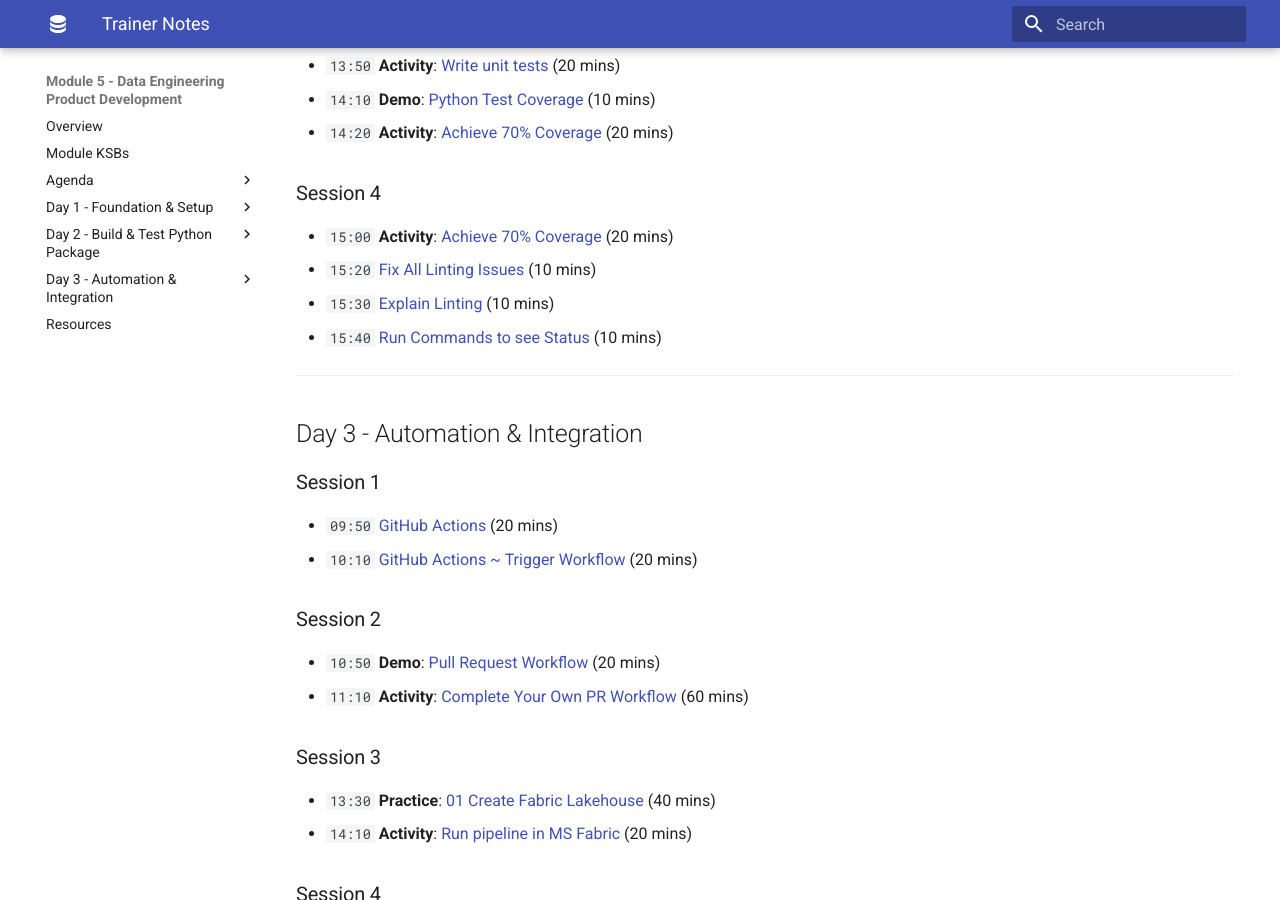
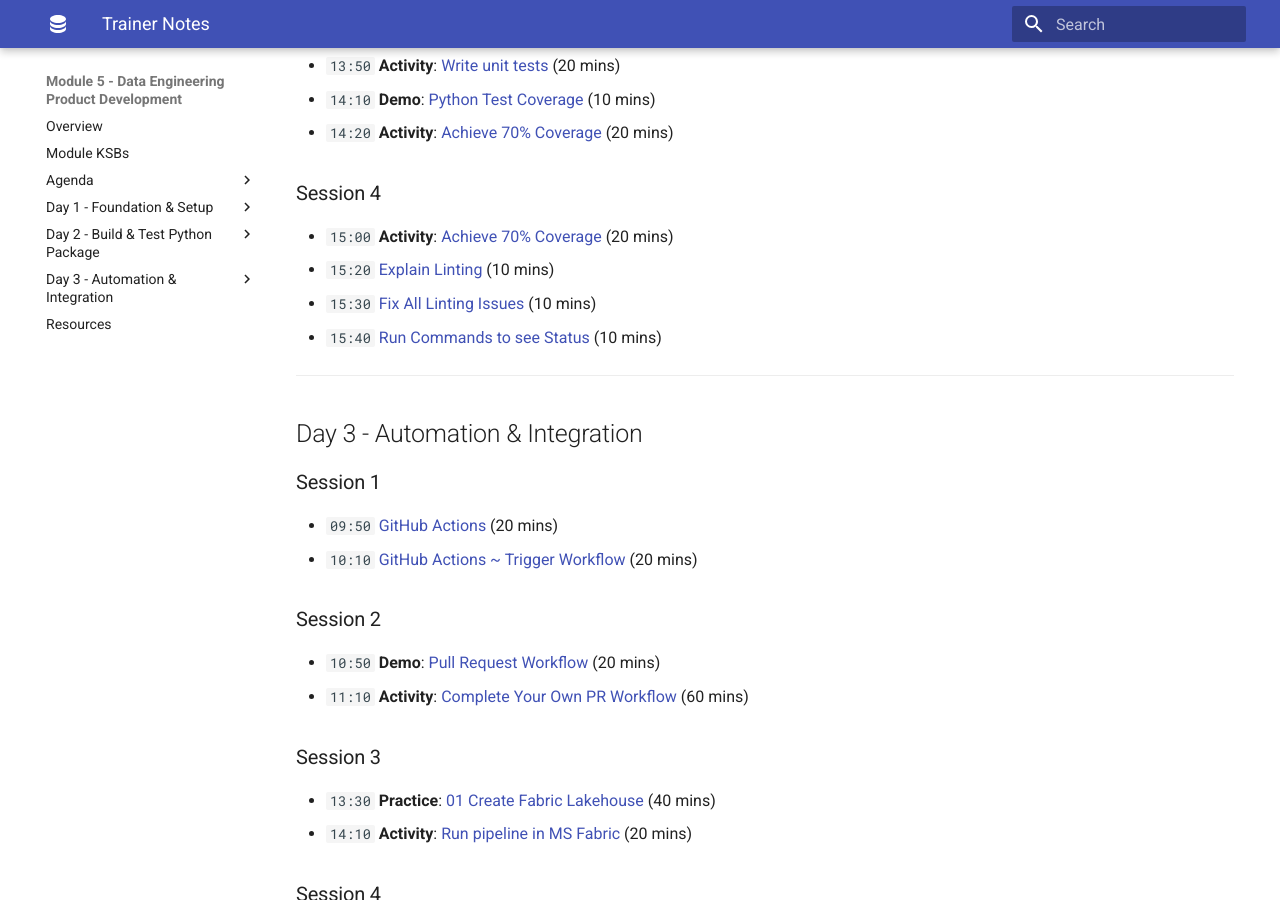
Before and after one commit to qaalabs/DE5M5, an MkDocs documentation site: the page built from docs/trainer.md, in a window 1280 px wide and 900 px high, scrolled down 1602 px. Built offline with MkDocs 1.6.1 and Material for MkDocs 9.7.7, drawn with Linux system fonts in a browser that asks for light colours.

Commit message:
Auto commit by uthisha

```diff
--- a/docs/trainer.md
+++ b/docs/trainer.md
@@ -59,8 +59,8 @@
 ### Session 4
 
 - `15:00` **Activity**: [Achieve 70% Coverage](day2/coverage-goal.md) (20 mins)
-- `15:20` [Fix All Linting Issues](day2/linting-fixes.md) (10 mins)
-- `15:30` [Explain Linting](day2/linting.md) (10 mins)
+- `15:20` [Explain Linting](day2/linting.md) (10 mins)
+- `15:30` [Fix All Linting Issues](day2/linting-fixes.md) (10 mins)
 - `15:40` [Run Commands to see Status](labs/23-yardstick.md) (10 mins)
 
 ---
--- a/mkdocs.yml
+++ b/mkdocs.yml
@@ -40,8 +40,8 @@ nav:
     - "Write unit tests": day2/cleaning-tests.md
     - "Python Test Coverage": day2/coverage.md
     - "Achieve 70% Coverage": day2/coverage-goal.md
+    - "Explain Linting": day2/linting.md
     - "Fix All Linting Issues": day2/linting-fixes.md
-    - "Explain Linting": day2/linting.md
     - "Run Commands to see Status": labs/23-yardstick.md
 
   - "Day 3 - Automation & Integration":
--- a/zensical.toml
+++ b/zensical.toml
@@ -36,8 +36,8 @@ nav = [
     {"Write unit tests" = "day2/cleaning-tests.md"},
     {"Python Test Coverage" = "day2/coverage.md"},
     {"Achieve 70% Coverage" = "day2/coverage-goal.md"},
+    {"Explain Linting" = "day2/linting.md"},
     {"Fix All Linting Issues" = "day2/linting-fixes.md"},
-    {"Explain Linting" = "day2/linting.md"},
     {"Run Commands to see Status" = "labs/23-yardstick.md"},
   ]},
   {"Day 3 - Automation & Integration" = [
```
Also changed, not shown: docs/agenda/day2.md (+1 -1 lines).
